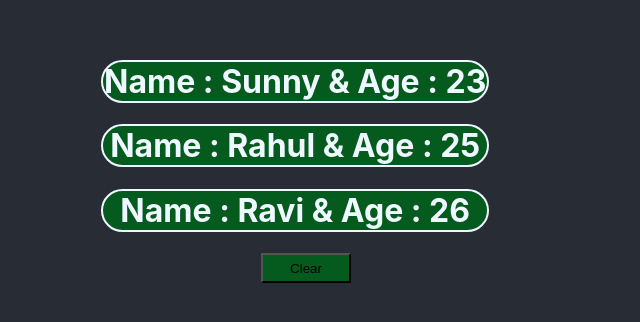
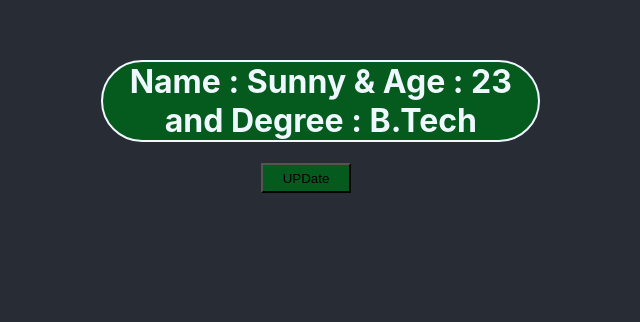
Before and after one commit to rathaur08/react-tutorial, a React (Create React App) app: page / in a window 1280 px wide. Shown: the part 196-518 px from the top of the page, without its empty margins (334-974 px from the left). Built offline with nearby package versions, Linux system fonts and the light colour scheme.

Commit message:
Updating object property using useState

```diff
--- a/src/App.css
+++ b/src/App.css
@@ -18,7 +18,7 @@ button :hover{
 
 .h1style{
   background-color: rgb(5, 91, 30);
-  width: 30%;
+  width: 34%;
   margin-left: 34%;
   border-radius: 48px;
   border: 2px solid;
--- a/src/App.js
+++ b/src/App.js
@@ -1,7 +1,8 @@
 import  React from 'react';
 import './App.css';
 import UseStateCondition from './components/UseStateCondition';
-import UseStateArrat from './components/UseStateArrat';
+// import UseStateArrat from './components/UseStateArrat';
+import UseStateObject from './components/UseStateObject';
 
 const App = () => {
   return (
@@ -10,7 +11,10 @@ const App = () => {
       {/* <UseStateCondition/> */}
 
       {/* React UseState Function + IF ELse condition */}
-      <UseStateArrat/>
+      {/* <UseStateArrat/> */}
+
+      {/* React UseState UPDATE Function */}
+      <UseStateObject/>
 
     </div>
   )
--- /dev/null
+++ b/src/components/UseStateObject.js
@@ -0,0 +1,19 @@
+import React from 'react'
+
+const UseStateObject = () => {
+  const [myObject, setmyObject] = React.useState({
+    myName:" Sunny", myAge:"23 ", degree:" B.Tech",
+  });
+  const changeObject=()=>{
+    setmyObject({...myObject, myName:" Sunny Rathaur"});
+  };
+  return (
+    <div>
+        <h1 className='h1style'>Name : {myObject.myName} & Age : {myObject.myAge} and Degree :{myObject.degree}</h1>
+        <button  className="btn" onClick={changeObject}>UPDate</button>
+    </div>
+
+  )
+}
+
+export default UseStateObject
```
